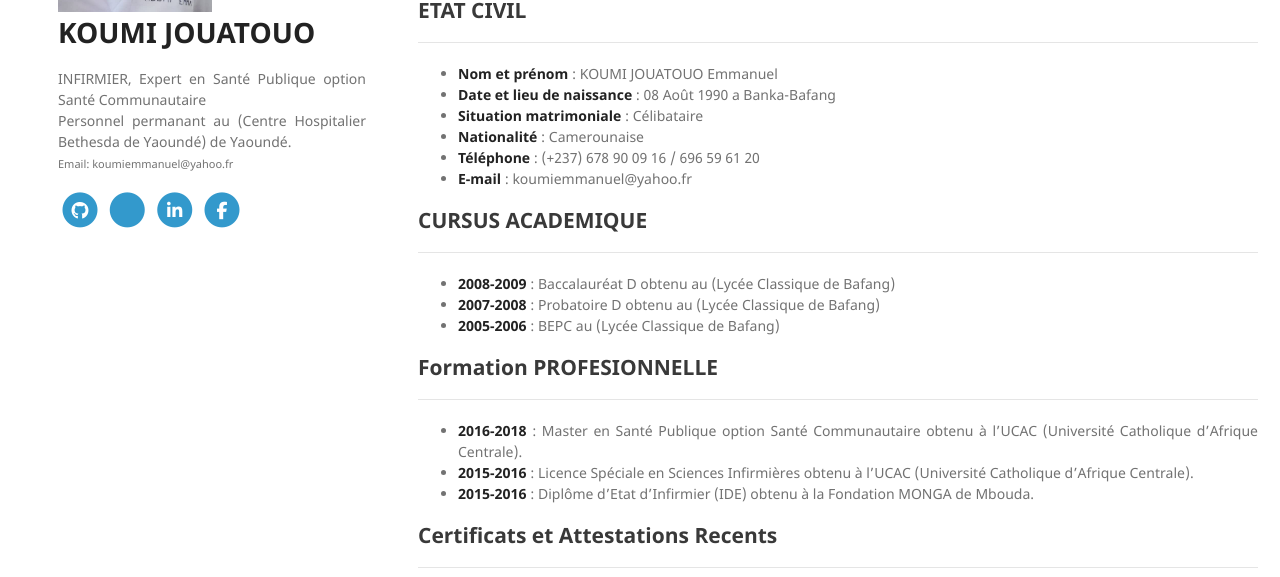
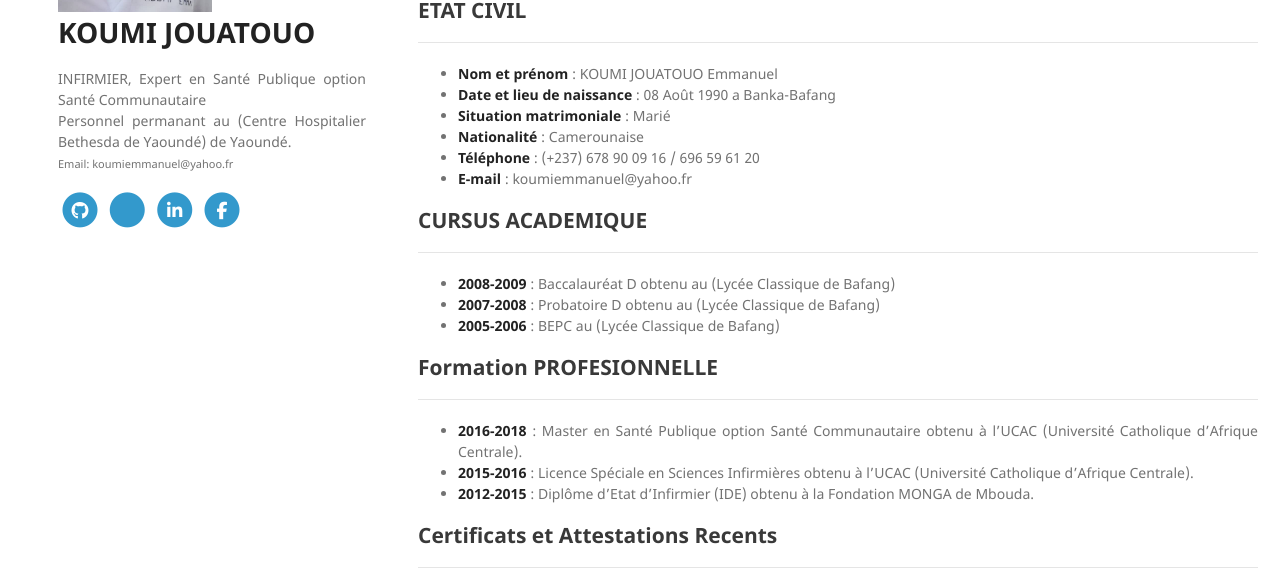
Before and after one commit to koumi-jouatouo/koumi-jouatouo.github.io, a Jekyll site: the page built from index.md, in a window 1280 px wide and 900 px high. Shown: the part 320-897 px from the top of the window. Built offline with Jekyll 4.4.1, drawn with Linux system fonts in a browser that asks for light colours; nearby versions of some CDN libraries; our own code applies the rules of GitHub Pages for plain Markdown files; a style sheet for code colours, icons or effects is not loaded; some of the changed text lies outside the part shown.

Commit message:
Update index.md

```diff
--- a/index.md
+++ b/index.md
@@ -9,7 +9,7 @@ Je me nomme KOUMI JOUATOUO Emmanuel, née le 08 Août 1990 a Banka-Bafang de nat
 ______________________________________________________________
 * **Nom et prénom** : KOUMI JOUATOUO Emmanuel
 * **Date et lieu de naissance** : 08 Août 1990 a Banka-Bafang
-* **Situation matrimoniale** : Célibataire
+* **Situation matrimoniale** : Marié
 * **Nationalité** : Camerounaise
 * **Téléphone** : (+237) 678 90 09 16 / 696 59 61 20
 * **E-mail** : koumiemmanuel@yahoo.fr
@@ -24,10 +24,11 @@ ______________________________________________________________
 ______________________________________________________________
 * **2016-2018** : Master en Santé Publique option Santé Communautaire obtenu à l'UCAC (Université Catholique d’Afrique Centrale).
 *  **2015-2016** : Licence Spéciale en Sciences Infirmières obtenu à l'UCAC (Université Catholique d’Afrique Centrale).
-*  **2015-2016** : Diplôme d’Etat d’Infirmier (IDE)  obtenu à la Fondation MONGA de Mbouda.
+*  **2012-2015** : Diplôme d’Etat d’Infirmier (IDE)  obtenu à la Fondation MONGA de Mbouda.
 
 ## Certificats et Attestations Recents
 ______________________________________________________________
+* **2021** : Attestation en Geste de Premiers Sécours obtenu au CAF/Minsanté/Cocan
 * **2018** : Attestation en assistance vitale cardiovasculaire et traumatique avancée obtenu à l'Hôpital Bethesda / CURY.
 * **18 au 20 Avril 2018** : Attestation de participation au 1er congrès de Médecine Communautaire organisé à Yaoundé à l’occasion des Journées Nationales de Promotion de la Santé (JNPS), sur le thème « le paludisme de l’enfant dans tous ses états » obtenu à l'Ecole des Sciences de la Santé de l’Université Catholique d’Afrique Centrale.
 * **Juin 2018** : Attestation de participation au sommet sur la santé ténue à Kribi obtenu à la CASEC, THE PATCHA FOUNDATION.
```
